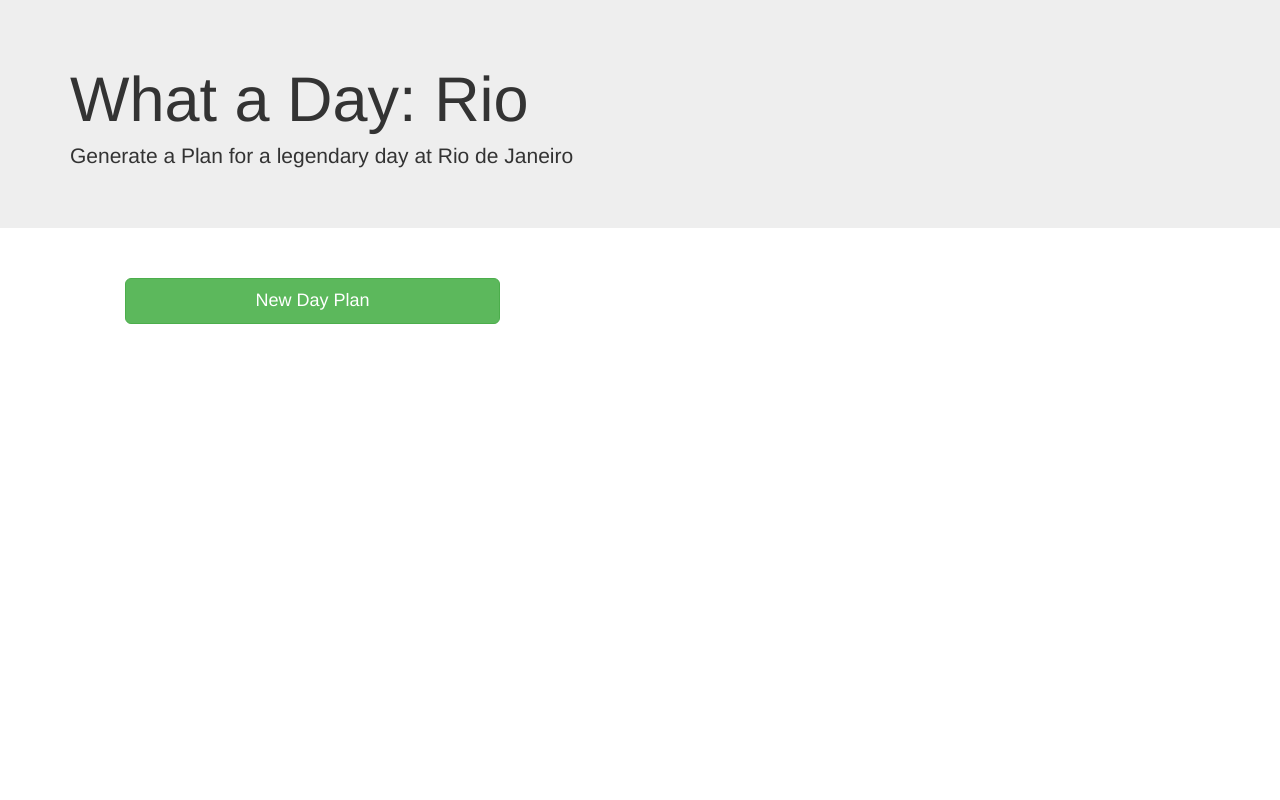
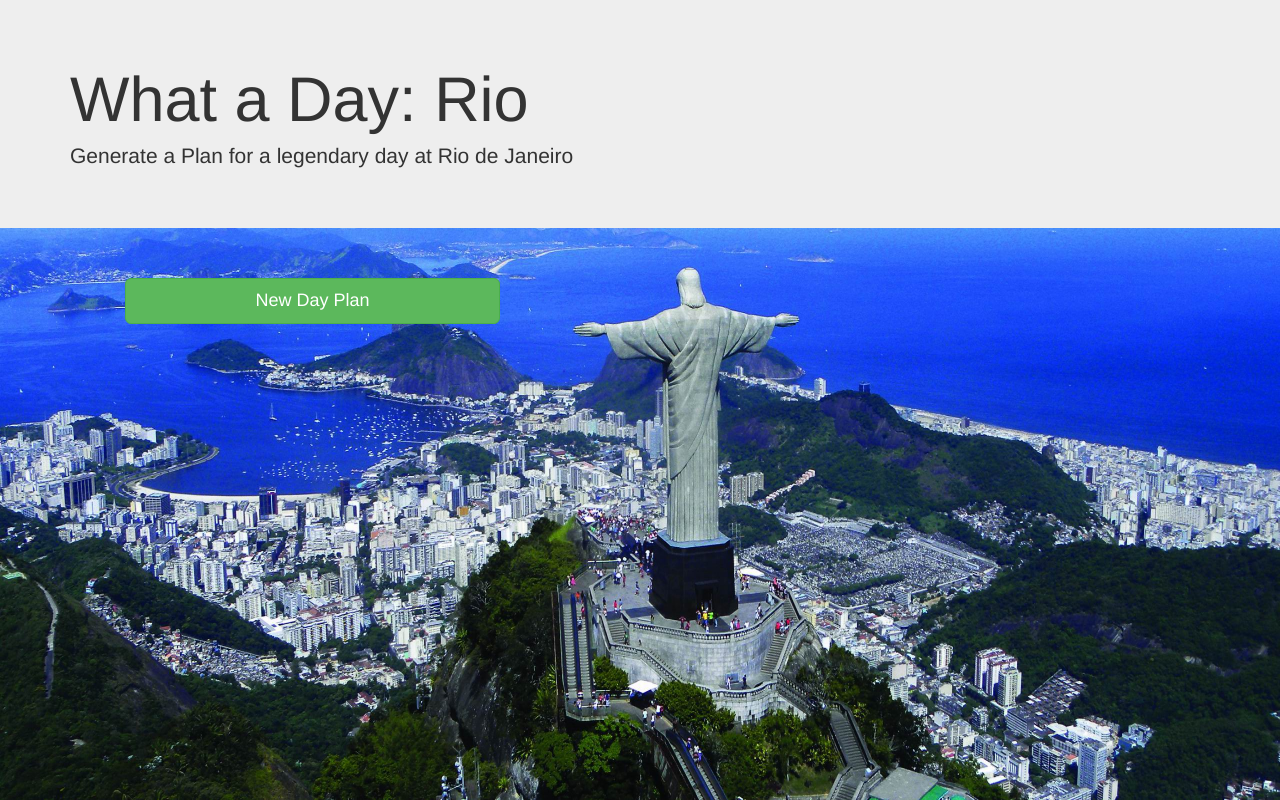
Before and after one commit to Matheusrma/flask-landingPage, a Flask app: page / in a window 1280 px wide. Run offline with Flask 2, Linux system fonts and the light colour scheme.

Commit message:
Add an image background to main page

```diff
--- a/source/static/css/base.css
+++ b/source/static/css/base.css
@@ -10,3 +10,11 @@
 #cntr-main {
   margin: 0 auto;
   float: center; }
+
+#cntr-background-img {
+  /*background-image: url(../img/rio.jpg);*/ }
+  #cntr-background-img img {
+    position: absolute;
+    z-index: -1;
+    width: 100% !important;
+    height: 100% !important; }
--- a/source/static/scss/base.scss
+++ b/source/static/scss/base.scss
@@ -16,3 +16,19 @@
 	margin:0 auto;
 	float:center;
 }
+
+#cntr-background-img {
+    /*background-image: url(../img/rio.jpg);*/
+    img
+    {
+		position: absolute;
+    	z-index: -1;
+    	width: 100% !important;
+    	height: 100% !important;
+    }
+}
+
+#cntr-title
+{
+
+}
--- a/source/templates/index.html
+++ b/source/templates/index.html
@@ -9,7 +9,11 @@
 
 	<body>
 
-		<div class="jumbotron">
+		<div id="cntr-background-img">
+			<img src="static/img/rio.jpg" alt="Background Image" title="Background Image" />
+		</div>
+
+		<div id="ctnr-title" class="jumbotron">
 			<div class="container">
 		    	<h1>What a Day: Rio</h1>
 		    	<p>Generate a Plan for a legendary day at Rio de Janeiro</p>
@@ -43,7 +47,10 @@
 			$(document).ready(function(){
 
 				$("#btn-generate-day").click(function(e){
-					$("#day-container").fadeOut(0).delay(500).slideDown(200);
+					$("#day-container").clearQueue();
+					$("#day-container").fadeOut(0);
+					$("#day-container").delay(250);
+					$("#day-container").slideDown(200);
 				});
 
 			});
```
Also changed, not shown: source/static/img/rio.jpg (added).
